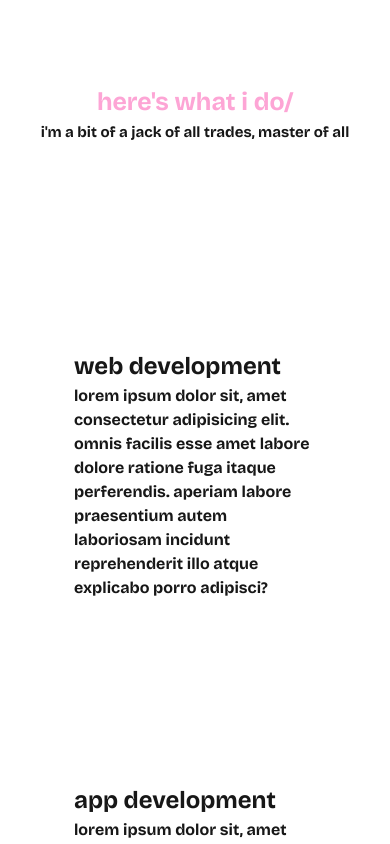
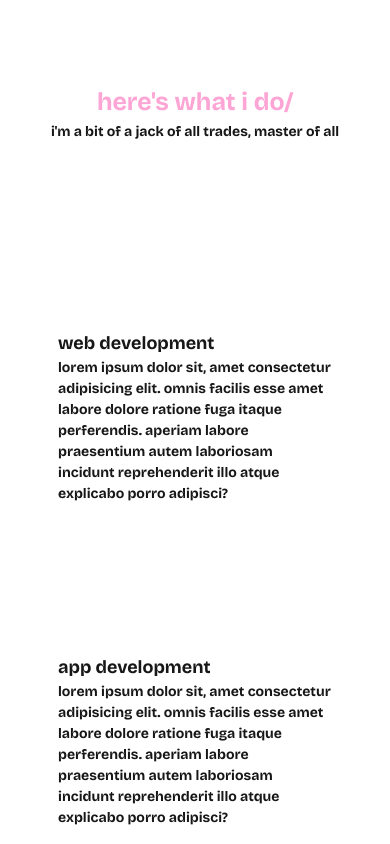
Before and after one commit to zani0/byzoe, a Next.js app in the folder by-zoe/: page / in a window 390 px wide. Shown: the part 1640-2484 px from the top of the page. Built offline with nearby package versions, Linux system fonts and the light colour scheme.

Commit message:
updated mobile view

```diff
--- a/by-zoe/src/app/page.tsx
+++ b/by-zoe/src/app/page.tsx
@@ -237,17 +237,17 @@ export default function Navigation() {
           <h1 className="lg:text-[35px] text-[25px] text-center text-pink-300">
             Here's what i do/
           </h1>
-          <p className="lg:text-[20px] text-[15px]">I'm a bit of a Jack of all trades, master of all</p>
+          <p className="lg:text-[20px] text-[14px]">I'm a bit of a Jack of all trades, master of all</p>
         </div>
         <div className="grid lg:grid-cols-3 gap-6">
           {services.map((item) => (
             <div
               key={item.name}
-              className="p-12 border-2 border-white/10 rounded-[20px]"
+              className="lg:p-12 p-8 border-2 border-white/10 rounded-[20px]"
             >
               <div className="mb-2">{item.icon}</div>
-              <h1 className="text-[24px]">{item.name}</h1>
-              <p>{item.description}</p>
+              <h1 className="lg:text-[24px] text-[18px]">{item.name}</h1>
+              <p className="lg:text-[18px] text-[14px]">{item.description}</p>
             </div>
           ))}
         </div>
@@ -330,13 +330,13 @@ export default function Navigation() {
               height={400}
             />
           </div>
-          <div className="lg:px-20">
-            <h1 className="lg:text-[35px]">Need any of my services?</h1>
-            <p className="lg:text-[20px]">Let me turn your ideas into code.</p>
+          <div className="lg:px-20 lg:text-left text-center">
+            <h1 className="lg:text-[35px] text-[22px]">Need any of my services?</h1>
+            <p className="lg:text-[20px] text-[16px]">Let me turn your ideas into code.</p>
             <div className="my-6">
               <ul>
                 {contacts.map((item) => (
-                  <li className="mb-2 text-[18px]" key={item.name}>
+                  <li className="mb-2 lg:text-[18px] text-[16px]" key={item.name}>
                     {item.name}:{" "}
                     <Link
                       className="hover:underline transition-all underline-offset-8"
```
